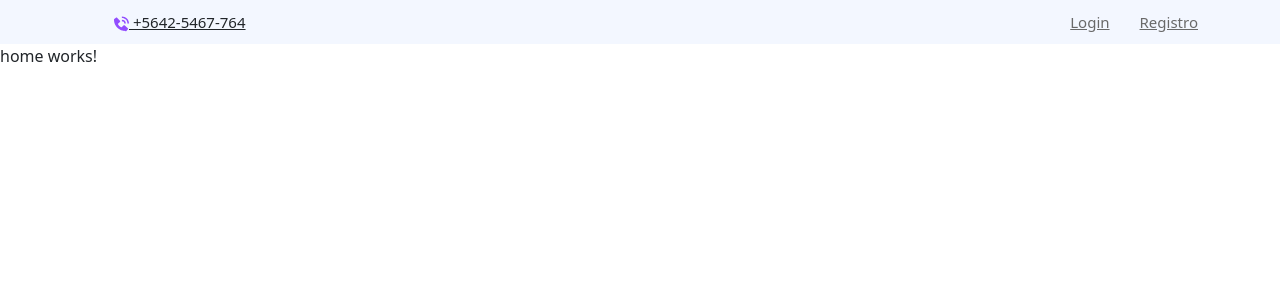
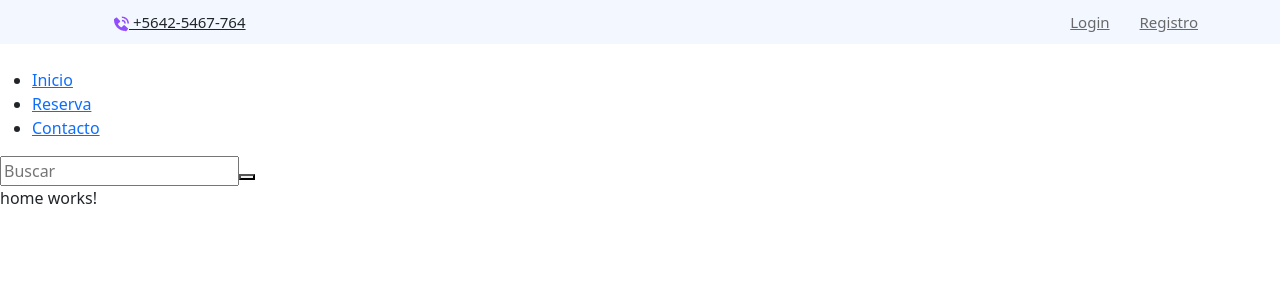
Before and after one commit to jjortiz016/hotel-booking-frontend, an Angular app: page / in a window 1280 px wide. Shown: the top 300 px of the page. Built offline with nearby package versions, Linux system fonts and the light colour scheme.

Commit message:
Se creo componente navbar y su estructura html.

```diff
--- a/src/app/app.component.html
+++ b/src/app/app.component.html
@@ -1,2 +1,3 @@
 <app-topheader/>
+<app-navbar></app-navbar>
 <router-outlet />
--- a/src/app/app.component.ts
+++ b/src/app/app.component.ts
@@ -1,10 +1,10 @@
 import { Component } from '@angular/core';
 import { RouterOutlet } from '@angular/router';
 import { TopheaderComponent } from "./components/common/topheader/topheader.component";
-
+import { NavbarComponent } from './components/common/navbar/navbar.component';
 @Component({
   selector: 'app-root',
-  imports: [RouterOutlet, TopheaderComponent],
+  imports: [RouterOutlet, TopheaderComponent, NavbarComponent],
   templateUrl: './app.component.html',
   styleUrl: './app.component.scss'
 })
--- /dev/null
+++ b/src/app/components/common/navbar/navbar.component.html
@@ -0,0 +1,40 @@
+<div>
+  <div>
+    <nav>
+        <!-- logo -->
+         <a href="">
+          <img src="" alt="">
+         </a>
+         <!-- menu -->
+          <div>
+            <ul>
+              <li>
+                <a href="">
+                  Inicio
+                </a>
+              </li>
+              <li>
+                <a href="">
+                  Reserva
+                </a>
+              </li>
+              <li>
+                <a href="">
+                  Contacto
+                </a>
+              </li>
+            </ul>
+            <!-- contact form  -->
+             <div>
+                <form action="">
+                   <input type="text" name="Buscar" placeholder="Buscar">
+                   <button>
+                      <i></i>
+                   </button>
+
+                </form>
+             </div>
+          </div>
+    </nav>
+  </div>
+</div>
```
Also changed, not shown: src/app/components/common/navbar/navbar.component.ts (added, +11 -0 lines), src/app/components/common/navbar/navbar.component.scss (added).
